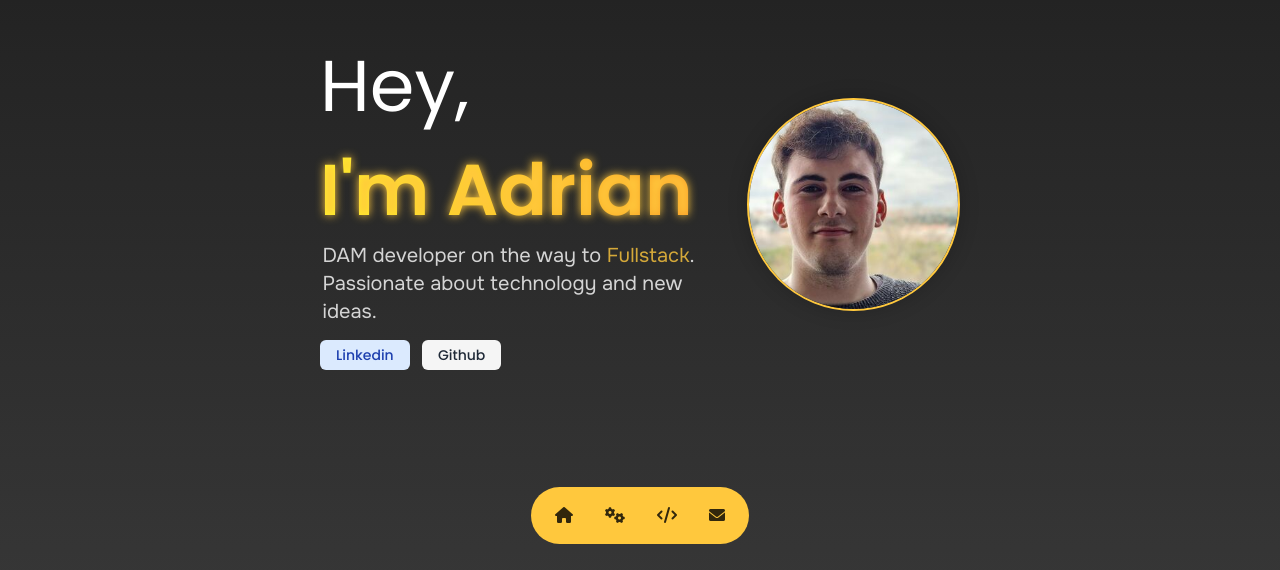
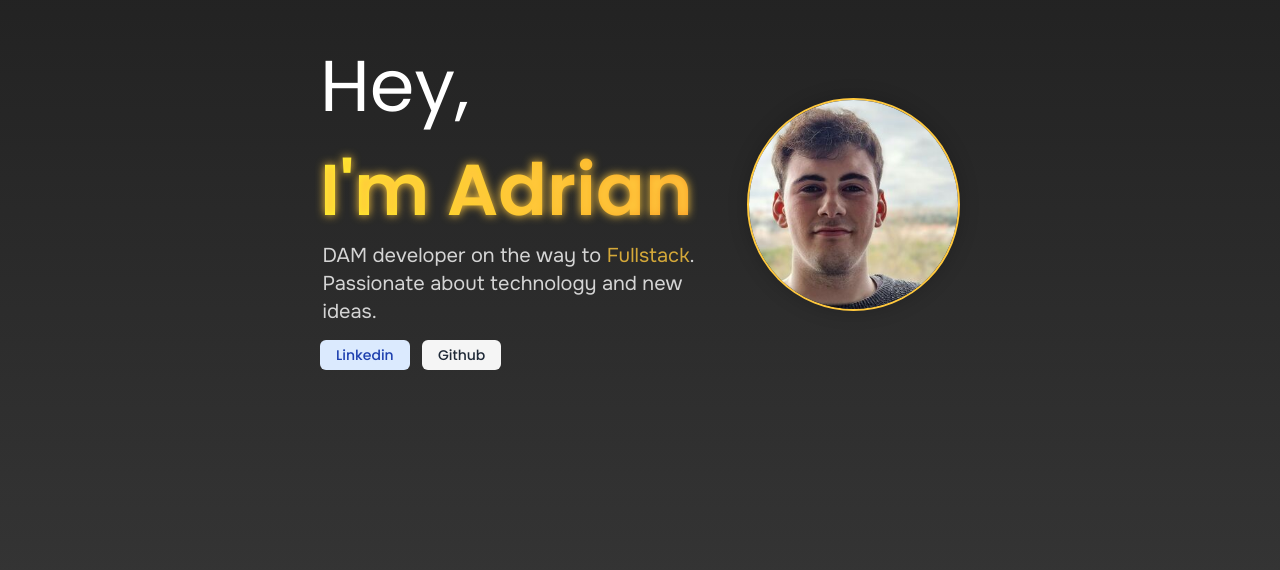
Before and after one commit to AdrianQR01/adrianqr.github.io, a plain HTML site: page index.html in a window 1280 px wide. Shown: the part 230-800 px from the top of the page. Drawn offline with Linux system fonts and the light colour scheme.

Commit message:
quitamos navegador

```diff
--- a/index.html
+++ b/index.html
@@ -10,14 +10,6 @@
 </head>
 
 <body>
-    <header>
-        <nav class="navbar">
-            <li><a href="#main" class="home-icon"><i class="fas fa-home"></i></a></li>
-            <li><a href="#proyects" class="projects-icon"><i class="fas fa-cogs"></i></a></li>
-            <li><a href="#stack" class="about-icon"><i class="fas fa-code"></i></a></li>
-            <li><a href="#" class="contact-icon"><i class="fas fa-envelope"></i></a></li>
-        </nav>
-    </header>
     <main class="main-div" id="main">
         <div class="seccion-main">
             <section class="seccion1">
@@ -134,7 +126,7 @@
     </main>
     <footer>
         <div class="footer">
-            <p class="footer-text">Made with <i class="fas fa-heart"></i> by Adrian Quenard</p>
+            <p class="footer-text">Made with <span class="heart-icon"><i class="fas fa-heart"></i></span> by Adrian Quenard</p>
         </div>
 </body>
 
--- a/styles.css
+++ b/styles.css
@@ -27,52 +27,6 @@ body {
     flex-direction: column;
     justify-content: center;
     width: 50%;
-}
-
-header {
-    display: flex;
-    justify-content: center;
-    position: fixed;
-    bottom: 0;
-    width: auto;
-    margin-bottom: 2%;
-    z-index: 10;
-}
-
-.navbar {
-    display: flex;
-    flex-wrap: wrap;
-    gap: 1rem;
-    justify-content: center;
-    align-items: center;
-    padding: 1rem;
-    background-color: #FFC83D;
-    border-radius: 2rem;
-    width: 100%;
-    max-width: 80vw;
-    list-style: none;
-}
-
-.navbar li {
-    display: inline-block;
-    transition: transform 0.3s ease;
-}
-
-.navbar li:hover {
-    transform: scale(1.5);
-}
-
-.navbar a {
-    color: black;
-    opacity: 0.8;
-    text-decoration: none;
-    font-size: 1rem;
-    margin: 0.5rem;
-    transition: opacity 0.3s ease;
-}
-
-.navbar a:hover {
-    opacity: 1;
 }
 
 .seccion-main {
@@ -298,8 +252,23 @@ header {
     border-radius: 0.375rem;
 }
 
+.footer {
+    padding: 1rem;
+    text-align: center;
+    font-size: 1rem;
+    padding: 5rem;
+}
+
+.footer-text {
+    color: white;
+    opacity: 80%;
+}
+
+.heart-icon {
+    color: #FFC83D;
+}
+
 .timeline {
-    position: relative;
     border-left: 2px solid #FFC83D;
     margin: 10px;
     list-style: none;
```
